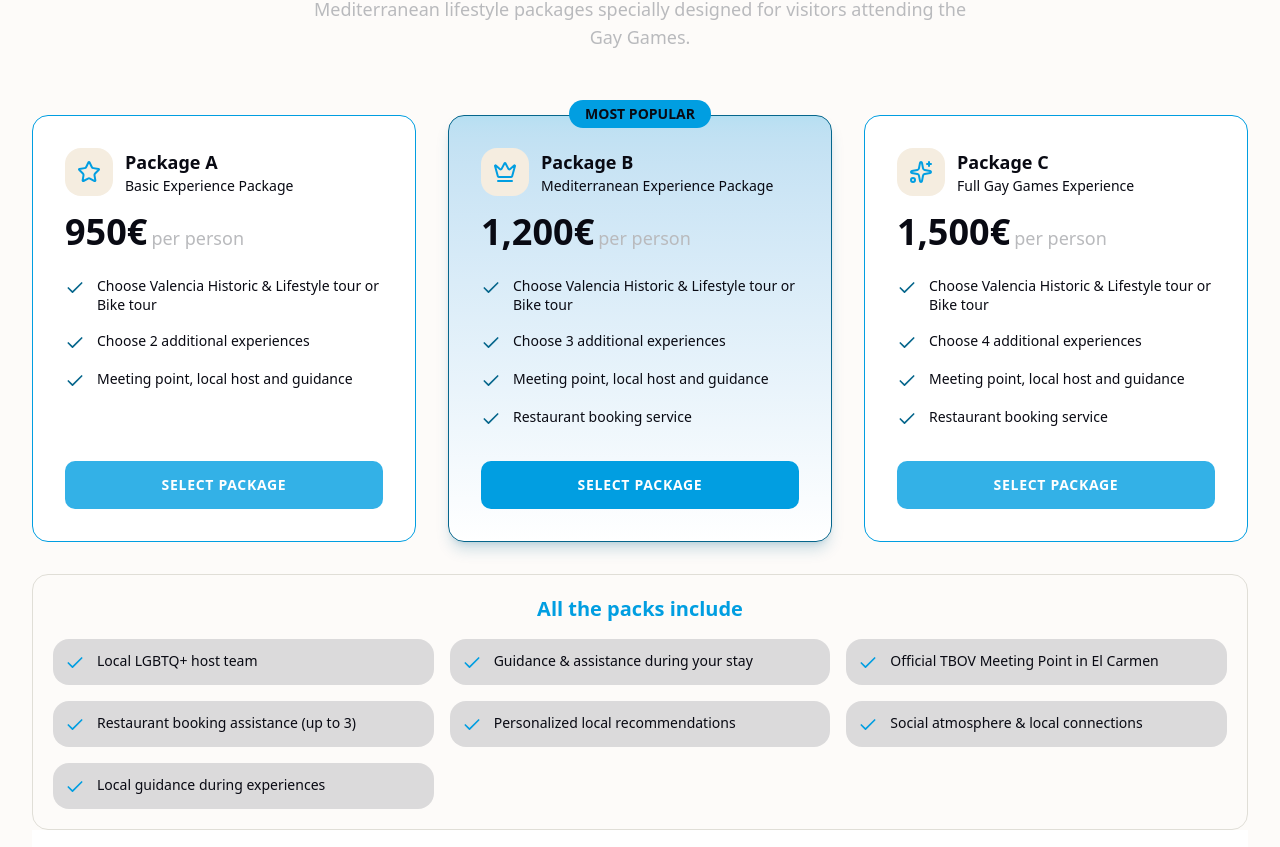
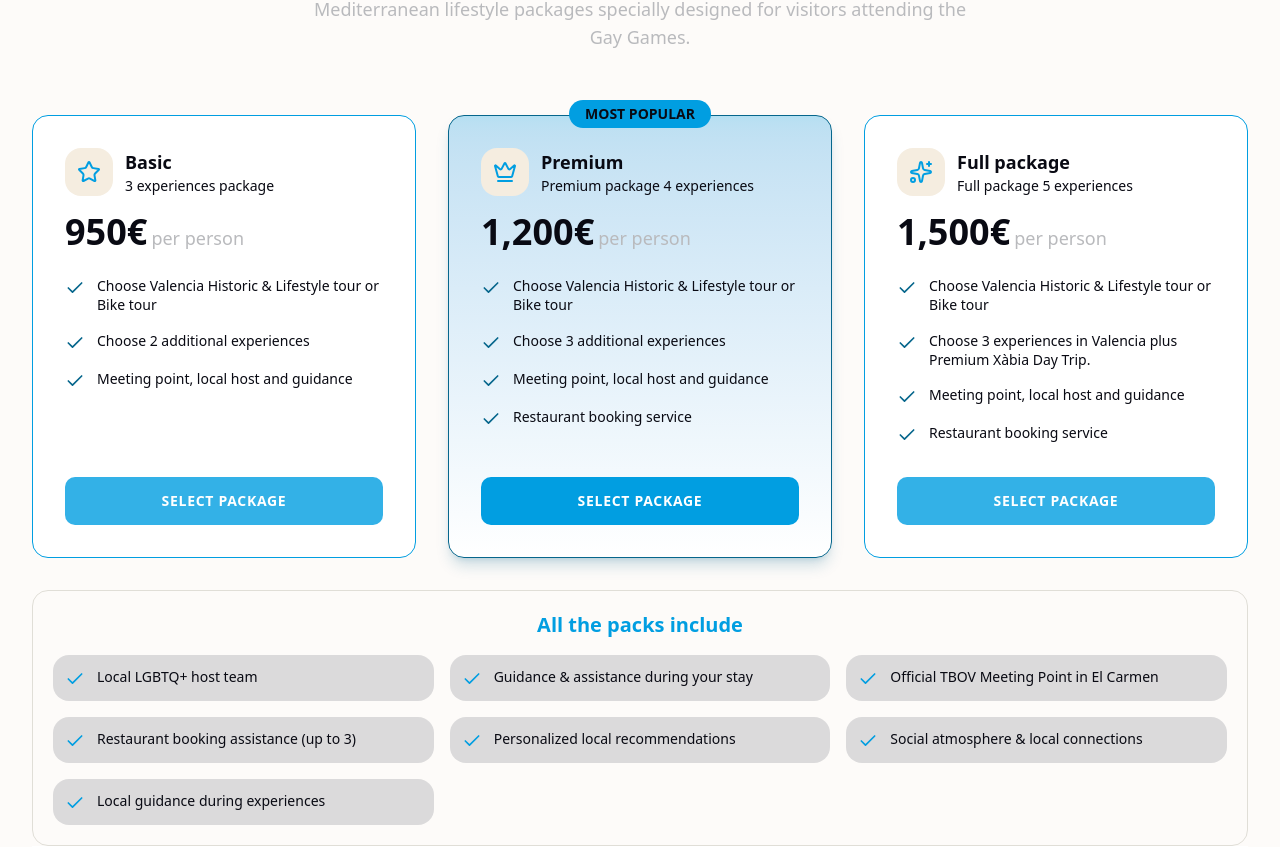
Before and after one commit to PJ-ARIAS/olimpics, a React (Vite) app: page / in a window 1280 px wide. Shown: the part 930-1777 px from the top of the page. Built offline with nearby package versions, Linux system fonts and the light colour scheme.

Commit message:
mas cambio de imagenes y textos

```diff
--- a/src/components/experienceSection.tsx
+++ b/src/components/experienceSection.tsx
@@ -22,7 +22,7 @@ import { cn } from "../../lib/utils";
 import vlch from "../../images/toursus.webp";
 import gbeach from "../../images/beachgood.webp";
 import gpub from "../../images/pubsus.webp";
-import tapas from "../../images/pug.webp";
+import tapas from "../../images/pubcambioojalafinal.webp";
 import bike from "../../images/biketoursus.png";
 import tuk from "../../images/tuktuksus.webp";
 import cata from "../../images/catamaranestour.webp";
--- a/src/components/heroSection.tsx
+++ b/src/components/heroSection.tsx
@@ -8,7 +8,7 @@ import {
   // MapPinned,
   CheckCircle2, // Cambiado para el icono de los botones según la imagen
 } from "lucide-react";
-import back from "../../images/herosectionfinalarreglado.webp";
+import back from "../../images/herosectoinfit.webp";
 import backMobile from "../../images/herosectionlast.webp";
 
 export function HeroSection() {
--- a/src/components/packagesSection.tsx
+++ b/src/components/packagesSection.tsx
@@ -16,8 +16,8 @@ export function PackagesSection() {
   ];
   const packages = [
     {
-      name: "Package A",
-      subtitle: "Basic Experience Package",
+      name: "Basic",
+      subtitle: "3 experiences package",
       price: "950€",
       experiences: 2,
       description: "Basic entry to the Mediterranean lifestyle",
@@ -30,8 +30,8 @@ export function PackagesSection() {
       popular: false,
     },
     {
-      name: "Package B",
-      subtitle: "Mediterranean Experience Package",
+      name: "Premium",
+      subtitle: "Premium package 4 experiences",
       price: "1,200€",
       experiences: 3,
       description: "The most balanced local experience",
@@ -45,14 +45,14 @@ export function PackagesSection() {
       popular: true,
     },
     {
-      name: "Package C",
-      subtitle: "Full Gay Games Experience",
+      name: "Full package",
+      subtitle: "Full package 5 experiences",
       price: "1,500€",
-      experiences: 4,
+      experiences: 3,
       description: "The ultimate immersion in Valencia",
       features: [
         "Choose Valencia Historic & Lifestyle tour or Bike tour",
-        "Choose 4 additional experiences",
+        "Choose 3 experiences in Valencia plus Premium Xàbia Day Trip.",
         "Meeting point, local host and guidance",
         "Restaurant booking service",
       ],
```
Also changed, not shown: images/herosectoinfit.webp (added), images/pubcambioojalafinal.webp (added).
